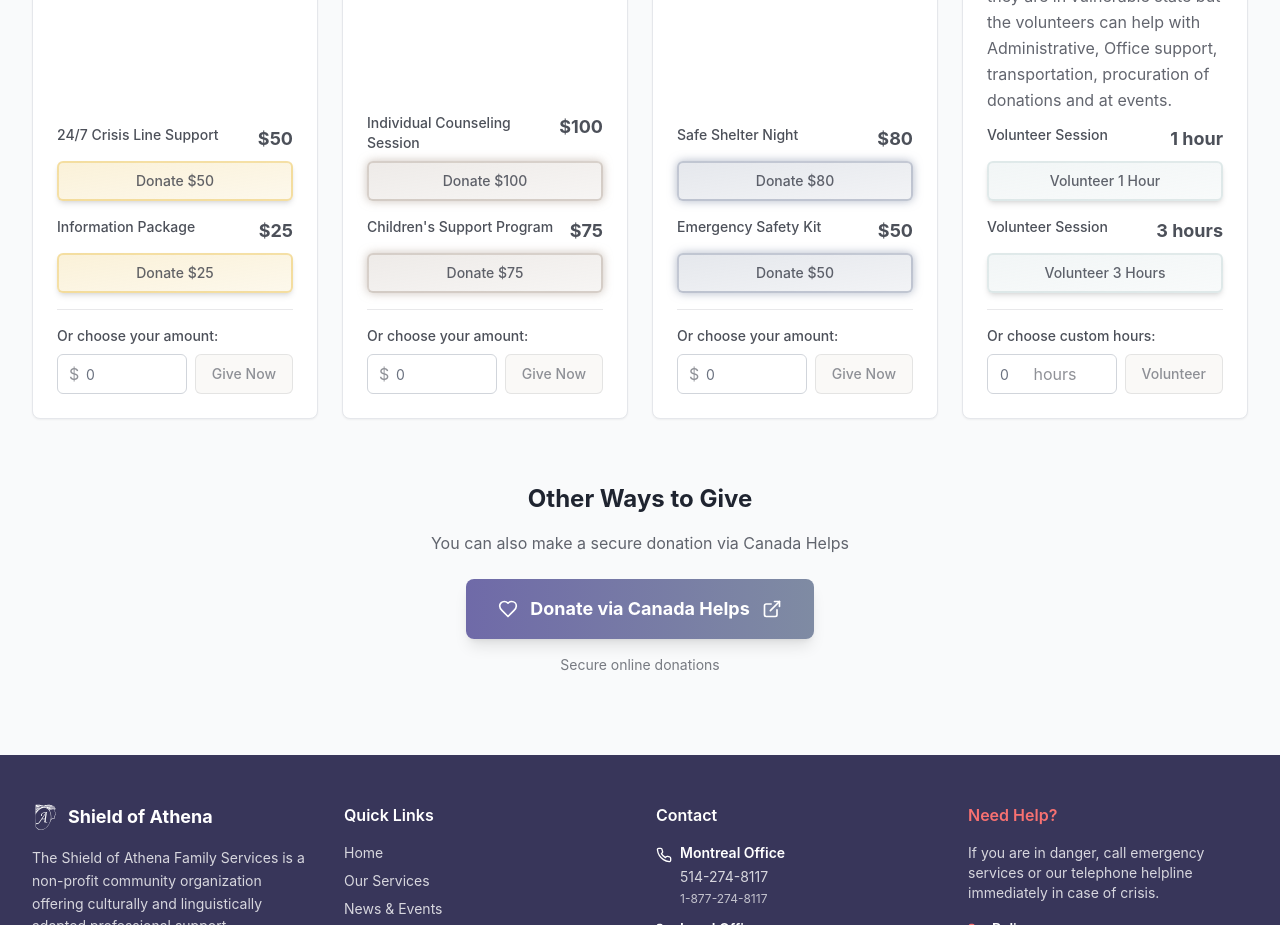
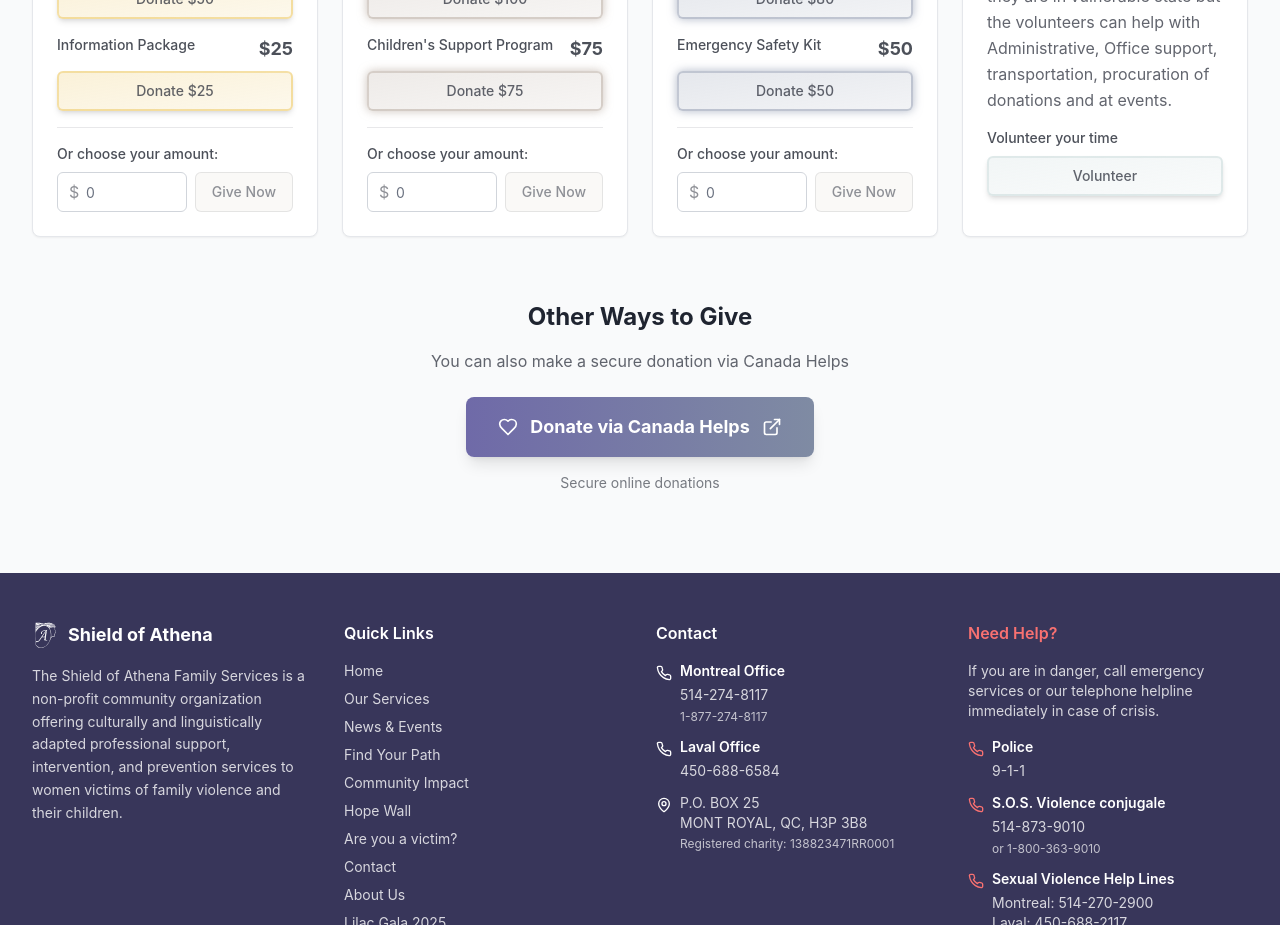
Before and after one commit to puganinithepug/Morgan-Stanley-Athena-Paths, a React (Create React App) app in the folder client/: page /donate in a window 1280 px wide. Shown: the part 1280-2205 px from the top of the page. Built offline with nearby package versions, Linux system fonts and the light colour scheme; no server answers.

Commit message:
Small fix on donate page

```diff
--- a/client/src/pages/Donate.jsx
+++ b/client/src/pages/Donate.jsx
@@ -251,81 +251,23 @@ export default function Donate() {
 
                       {path === "SERVICE" ? (
                         <div className="space-y-4">
-                          {/* One Hour Volunteer Session */}
                           <div className="mb-4">
-                            <div className="flex justify-between items-start mb-2">
-                              <span className="text-sm font-medium text-foreground/80">
-                                {language === 'fr' ? 'Session de bénévolat' : 'Volunteer Session'}
-                              </span>
-                              <span className="text-lg font-bold text-foreground/80 text-right min-w-fit">
-                                1 {language === 'fr' ? 'heure' : 'hour'}
-                              </span>
-                            </div>
-                            <Button
-                              variant="unstyled"
-                              onClick={() => handleVolunteer(1)}
-                              className={`w-full ${config.color} text-foreground/70 shadow-md hover:brightness-80 ${config.shadowColor} ${config.hoverColor} transition-all hover:scale-[1.02] border-2 ${config.border} transition-all duration-200`}
-                            >
-                              {language === 'fr' ? 'Bénévole 1 Heure' : 'Volunteer 1 Hour'}
-                            </Button>
-                          </div>
-
-                          {/* Three Hour Volunteer Session */}
-                          <div className="mb-4">
-                            <div className="flex justify-between items-start mb-2">
-                              <span className="text-sm font-medium text-foreground/80">
-                                {language === 'fr' ? 'Session de bénévolat' : 'Volunteer Session'}
-                              </span>
-                              <span className="text-lg font-bold text-foreground/80 text-right min-w-fit">
-                                3 {language === 'fr' ? 'heures' : 'hours'}
-                              </span>
-                            </div>
-                            <Button
-                              variant="unstyled"
-                              onClick={() => handleVolunteer(3)}
-                              className={`w-full ${config.color} text-foreground/70 shadow-md hover:brightness-80 ${config.shadowColor} ${config.hoverColor} transition-all hover:scale-[1.02] border-2 ${config.border} transition-all duration-200`}
-                            >
-                              {language === 'fr' ? 'Bénévole 3 Heures' : 'Volunteer 3 Hours'}
-                            </Button>
-                          </div>
-                          <div className="pt-4 border-t border-foreground/10">
-                            <label className="text-sm font-medium text-foreground/80 block mb-2">
-                              {language === 'fr' ? 'Ou choisissez des heures personnalisées:' : 'Or choose custom hours:'}
-                            </label>
-                            <div className="flex gap-2">
-                              <div className="relative flex-1">
-                                <Input
-                                  type="number"
-                                  placeholder="0"
-                                  value={selectedPath === path ? donationAmount : ""}
-                                  onChange={(e) => {
-                                    setDonationAmount(e.target.value);
-                                    setSelectedPath(path);
-                                  }}
-                                  className="border-foreground/20 focus:border-primary focus:ring-primary/30 min-w-[30%]"
-                                  min="1"
-                                />
-                                <span className="absolute right-10 top-1/2 -translate-y-1/2 text-foreground/50">
-                                  {language === 'fr' ? 'heures' : 'hours'}
+                              <div className="flex justify-between items-start mb-2">
+                                <span className="text-sm font-medium text-foreground/80">
+                                  Volunteer your time
                                 </span>
+                                {/* <span className="text-lg font-bold text-foreground/80 text-right min-w-fit">
+                                  1 hour
+                                </span> */}
                               </div>
                               <Button
-                                onClick={() =>
-                                  donationAmount &&
-                                  handleVolunteer(parseInt(donationAmount))
-                                }
-                                disabled={
-                                  processing ||
-                                  !donationAmount ||
-                                  selectedPath !== path
-                                }
-                                variant="outline"
-                                className="whitespace-nowrap max-w-[50%] text-wrap"
+                                variant="unstyled"
+                                onClick={() => handleVolunteer(1)}
+                                className={`w-full ${config.color} text-foreground/70 shadow-md hover:brightness-80 ${config.shadowColor} ${config.hoverColor} transition-all hover:scale-[1.02] border-2 ${config.border}  transition-all duration-200`}
                               >
-                                {language === 'fr' ? 'Bénévole' : 'Volunteer'}
+                                Volunteer
                               </Button>
                             </div>
-                          </div>
                         </div>
                       ) : (
                         <div className="space-y-4">
```
